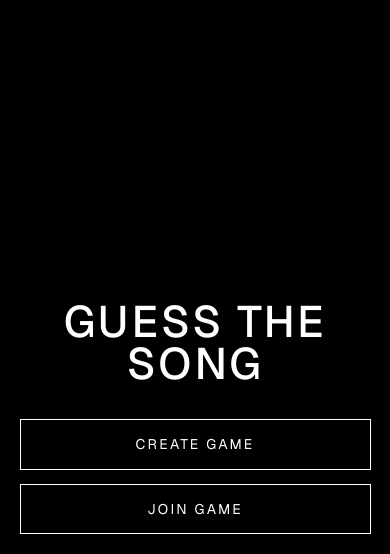
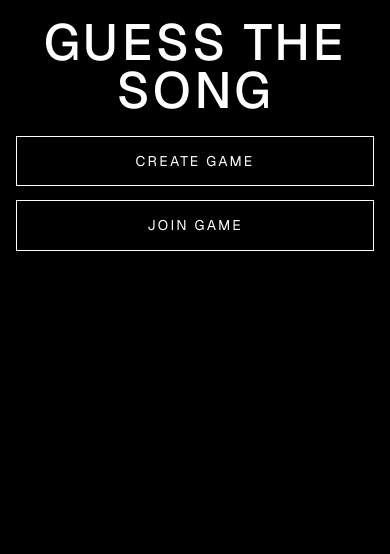
Before and after one commit to WrenchDevelops/song-guessing-game, a Next.js app: page / in a window 390 px wide. Shown: the top 554 px of the page. Built offline with nearby package versions, Linux system fonts and the light colour scheme.

Commit message:
Fit the lobby, guess box, and four squares on a phone screen.

```diff
--- a/src/app/globals.css
+++ b/src/app/globals.css
@@ -14,21 +14,31 @@
 
 html,
 body {
-  min-height: 100%;
+  height: 100%;
   background: var(--bg);
   color: var(--fg);
 }
 
 html {
   overflow-x: hidden;
+  -webkit-text-size-adjust: 100%;
 }
 
 body {
-  min-height: 100dvh;
+  min-height: 100%;
+  overflow-x: hidden;
+  overflow-y: auto;
   font-family: var(--font-geist-sans), Inter, "Segoe UI", sans-serif;
   font-weight: 400;
   -webkit-font-smoothing: antialiased;
   text-rendering: optimizeLegibility;
+  overscroll-behavior: none;
+}
+
+button,
+a {
+  touch-action: manipulation;
+  -webkit-tap-highlight-color: transparent;
 }
 
 button,
@@ -555,15 +565,159 @@ button.start {
   }
 }
 
-@media (max-width: 640px) {
+@media (max-width: 720px) {
   .stage {
-    gap: 2.15rem;
-    padding: 7vh 5vw 8vh;
+    min-height: 100%;
+    justify-content: flex-start;
+    gap: 1.35rem;
+    padding:
+      max(1.1rem, env(safe-area-inset-top))
+      max(1rem, env(safe-area-inset-right))
+      max(1.4rem, env(safe-area-inset-bottom))
+      max(1rem, env(safe-area-inset-left));
+    overflow-x: hidden;
+  }
+
+  h1 {
+    font-size: clamp(42px, 13vw, 68px);
   }
 
   .actions,
+  .form,
+  .host,
+  .guess-form,
+  .squares,
+  .board {
+    width: 100%;
+  }
+
+  .actions button,
+  button.start,
+  .field,
+  .guess,
+  .choices button,
+  .suggest-row {
+    min-height: 48px;
+  }
+
   .actions button,
   button.start {
     width: 100%;
   }
+
+  .host {
+    gap: 1.15rem;
+  }
+
+  .choices {
+    width: 100%;
+  }
+
+  .choices button {
+    flex: 1 1 calc(33.33% - 0.6rem);
+    min-width: 0;
+    padding: 0.85rem 0.55rem;
+  }
+
+  .room-code {
+    font-size: clamp(44px, 16vw, 64px);
+    letter-spacing: 0.12em;
+  }
+
+  .stage.round {
+    height: 100%;
+    max-height: 100%;
+    min-height: 0;
+    overflow: hidden;
+    gap: 0.55rem;
+    padding-top: max(0.7rem, env(safe-area-inset-top));
+    padding-bottom: max(0.7rem, env(safe-area-inset-bottom));
+  }
+
+  .stage.round .kicker {
+    margin-bottom: 0;
+  }
+
+  .timer {
+    font-size: clamp(40px, 12vw, 52px);
+  }
+
+  .now {
+    font-size: 12px;
+    letter-spacing: 0.18em;
+  }
+
+  .viz {
+    width: 100%;
+    min-height: 0;
+    max-height: 3.6em;
+    font-size: 11px;
+    letter-spacing: 0.06em;
+    line-height: 1.45;
+  }
+
+  .squares {
+    flex: 1;
+    min-height: 0;
+    gap: 0.5rem;
+  }
+
+  .square {
+    aspect-ratio: auto;
+    height: 100%;
+    min-height: 72px;
+    padding: 0.55rem;
+    gap: 0.3rem;
+  }
+
+  .square-title {
+    font-size: clamp(14px, 4.2vw, 18px);
+    -webkit-line-clamp: 4;
+  }
+
+  .square-artist {
+    font-size: 11px;
+  }
+
+  .guess {
+    font-size: 18px;
+    padding: 0.9rem 0.8rem;
+  }
+
+  .guess-form {
+    min-height: 0;
+    margin-top: auto;
+  }
+
+  .stage.round > button {
+    width: 100%;
+    min-height: 48px;
+  }
+
+  .suggest {
+    max-height: min(220px, 34dvh);
+    -webkit-overflow-scrolling: touch;
+  }
+
+  .suggest-row {
+    padding: 0.75rem 0.85rem;
+    font-size: 16px;
+  }
+
+  .correct {
+    font-size: clamp(40px, 14vw, 64px);
+  }
+
+  .song-title {
+    font-size: clamp(28px, 9vw, 44px);
+  }
+
+  .art {
+    width: min(168px, 46vw);
+    height: min(168px, 46vw);
+  }
+
+  .winner h2 {
+    font-size: clamp(40px, 14vw, 68px);
+  }
 }
--- a/src/app/layout.tsx
+++ b/src/app/layout.tsx
@@ -22,6 +22,8 @@ export const viewport: Viewport = {
   colorScheme: "dark",
   width: "device-width",
   initialScale: 1,
+  viewportFit: "cover",
+  interactiveWidget: "resizes-content",
 };
 
 export default function RootLayout({ children }: LayoutProps<"/">) {
--- a/src/components/BinaryVisualizer.tsx
+++ b/src/components/BinaryVisualizer.tsx
@@ -68,8 +68,8 @@ export function BinaryVisualizer({ analyser, resolved }: BinaryVisualizerProps)
       return;
     }
 
-    const columns = Math.max(18, Math.min(42, Math.floor(element.clientWidth / 13) || 28));
-    const rows = element.clientWidth < 560 ? 5 : 7;
+    const columns = Math.max(16, Math.min(42, Math.floor(element.clientWidth / 11) || 28));
+    const rows = element.clientWidth < 720 ? 3 : 7;
     let lines = Array.from({ length: rows }, () => makeLine(columns, 0.2, false));
     const reduce = window.matchMedia("(prefers-reduced-motion: reduce)").matches;
     const time = analyser ? new Uint8Array(analyser.fftSize) : null;
```
